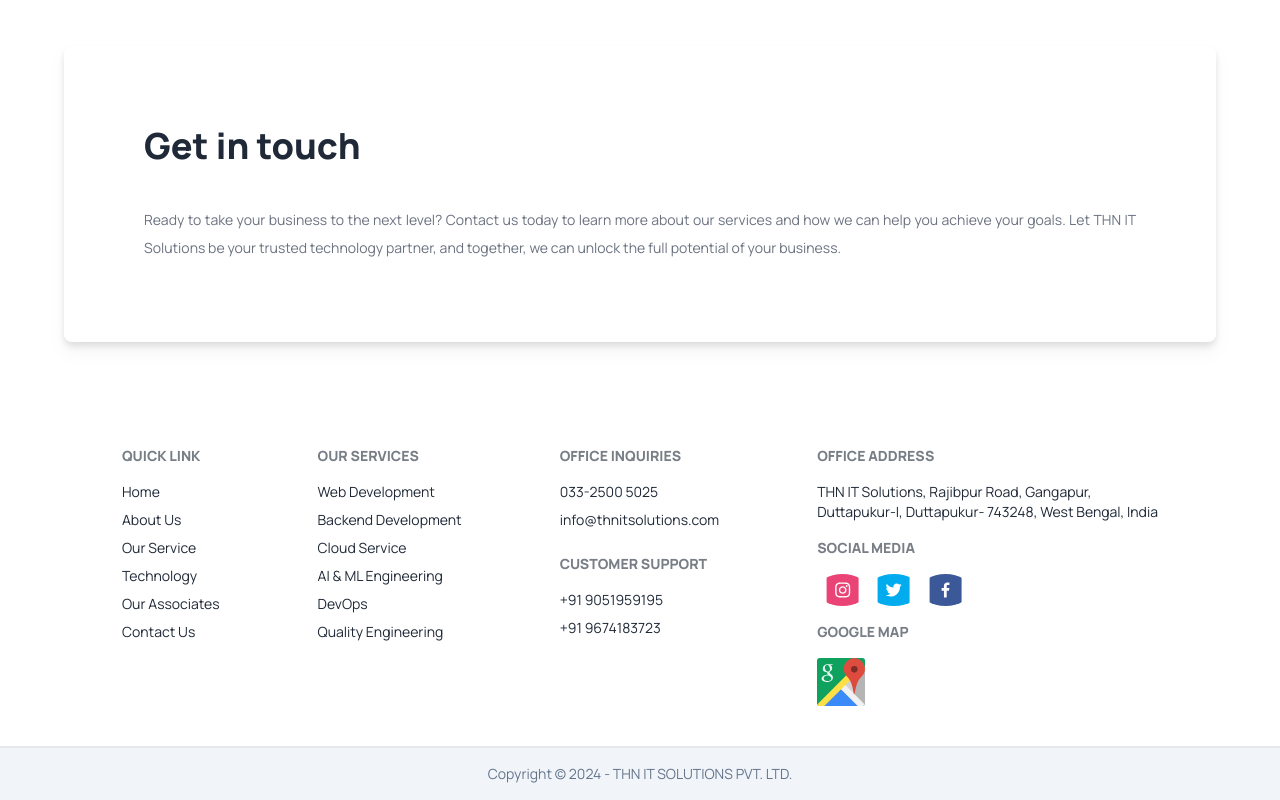
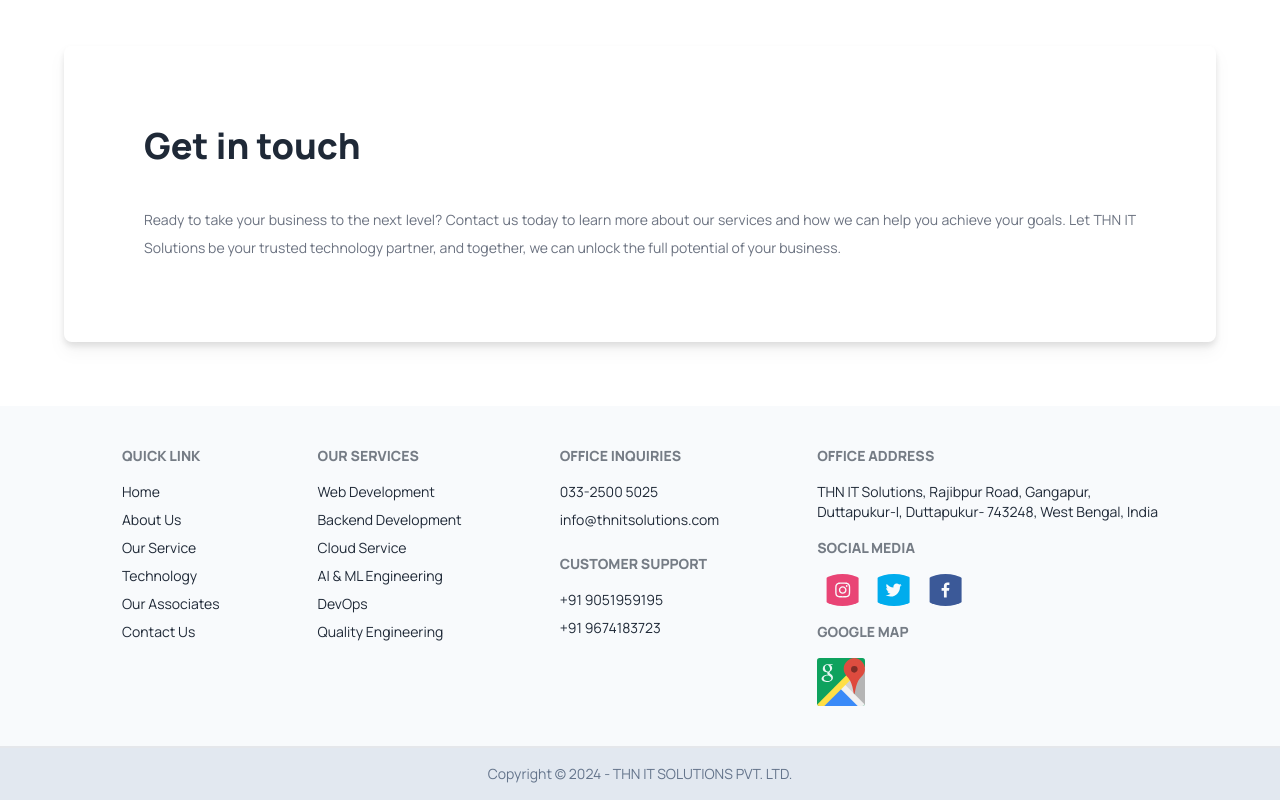
Before and after one commit to whyehtasam/THN-IT-Solutions, a React (Vite) app: page / in a window 1280 px wide. Shown: the part 3662-4462 px from the top of the page. Built offline with nearby package versions, Linux system fonts and the light colour scheme.

Commit message:
Update footer and navbar styles

```diff
--- a/src/components/footer/Footer.jsx
+++ b/src/components/footer/Footer.jsx
@@ -2,7 +2,7 @@
 const Footer = () => {
   return (
     <>
-   <footer className="footer justify-evenly p-10 bg-white text-base-content border-b-2">
+   <footer className="footer justify-evenly p-10 bg-slate-50 text-base-content border-b-2">
 
   <nav>
     <h6 className="footer-title">Quick Link</h6>
@@ -51,7 +51,7 @@
 </footer>
 
 
-<footer className="text-center bg-slate-100 ">
+<footer className="text-center bg-slate-200 ">
     <p className="text-sm text-slate-500" style={{ padding:"2vh 0"}}>Copyright © 2024 - THN IT SOLUTIONS PVT. LTD.</p>
 </footer>
     </>
--- a/src/components/header/Navbar.jsx
+++ b/src/components/header/Navbar.jsx
@@ -133,7 +133,7 @@
 
   return (
 
-    <div className={`drawer bg-slate-100 sticky top-0 z-10 ${isScrolled && 'bg-slate-200 border-b-[1px]'} ${isVisibleServices && 'bg-slate-200'} ${isVisibleTechnology && 'bg-slate-200'}`}>
+    <div className={`drawer bg-slate-100 sticky top-0 z-10 ${isScrolled && 'bg-slate-200  border-b-[1px]'} ${isVisibleServices && 'bg-slate-200'} ${isVisibleTechnology && 'bg-slate-200'}`}>
 
 
       <input id="my-drawer-3" type="checkbox" className="drawer-toggle" />
```
